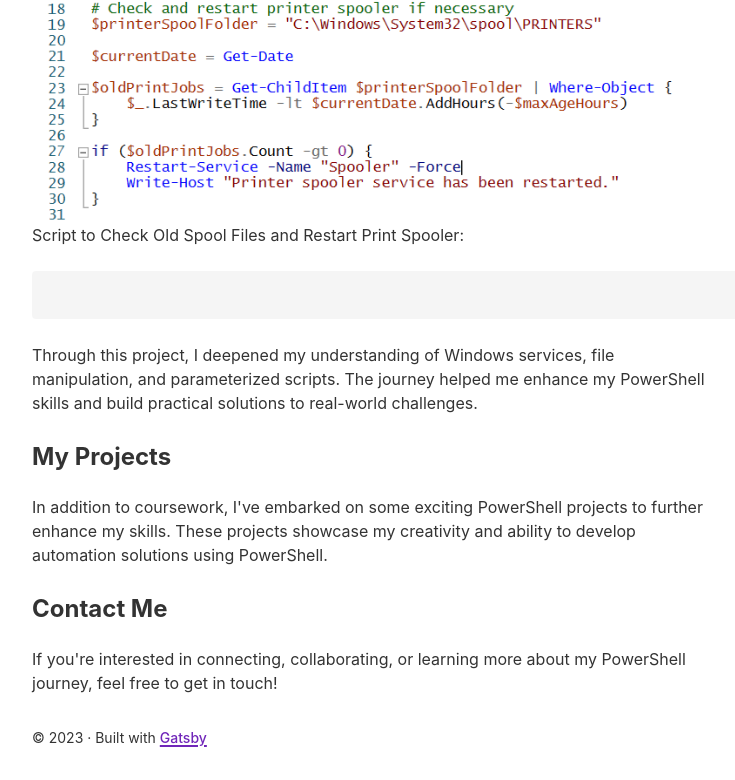
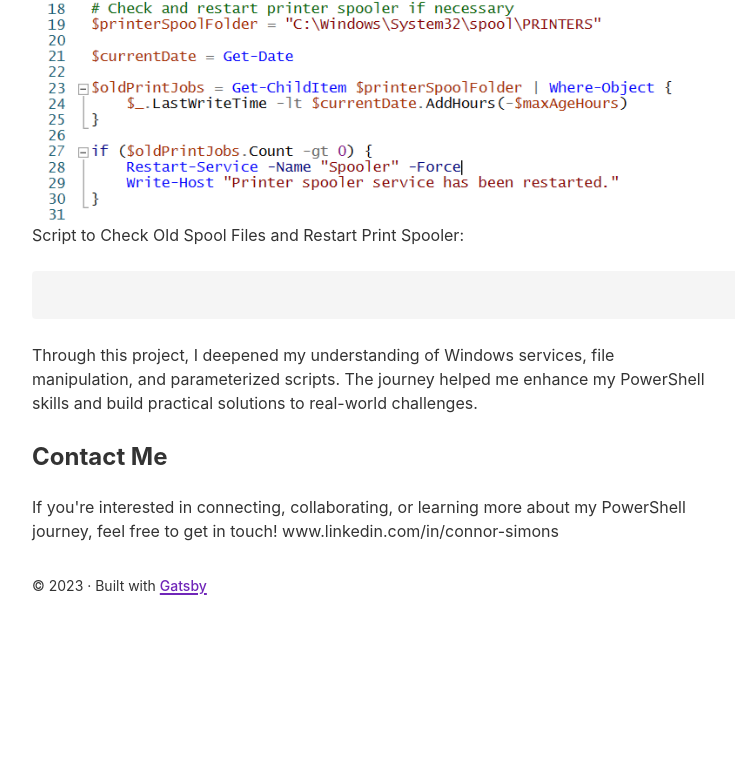
Before and after one commit to ConnorSimons/Powershell_Static2, a Gatsby site: page / in a window 1280 px wide. Shown: the part 2571-3351 px from the top of the page, without its empty margins (208-943 px from the left). After the commit the page ends 3199 px from the top, so only its background shows below. Built offline with nearby package versions, Linux system fonts and the light colour scheme; Gatsby itself is replaced by a stand-in of ours.

Commit message:
Update index.js

```diff
--- a/src/pages/index.js
+++ b/src/pages/index.js
@@ -98,17 +98,11 @@ const IndexPage = () => (
     Through this project, I deepened my understanding of Windows services, file manipulation, and parameterized scripts. The journey helped me enhance my PowerShell skills and build practical solutions to real-world challenges.
   </p>
 </section>
-    <section id="my-projects">
-      <h2>My Projects</h2>
-      <p>
-        In addition to coursework, I've embarked on some exciting PowerShell projects to further enhance my skills. These projects showcase my creativity and ability to develop automation solutions using PowerShell.
-      </p>
-      {/* Add details about each project */}
-    </section>
+
     <section id="contact">
       <h2>Contact Me</h2>
       <p>
-        If you're interested in connecting, collaborating, or learning more about my PowerShell journey, feel free to get in touch!
+        If you're interested in connecting, collaborating, or learning more about my PowerShell journey, feel free to get in touch! www.linkedin.com/in/connor-simons
       </p>
       {/* Add contact information */}
     </section>
```
